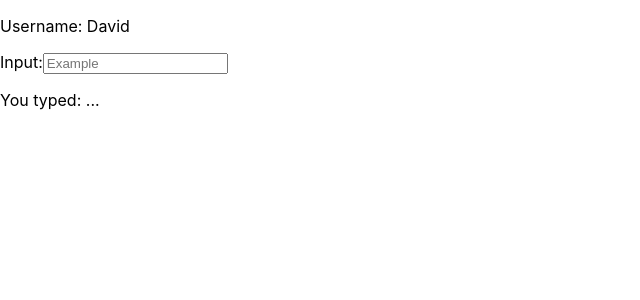
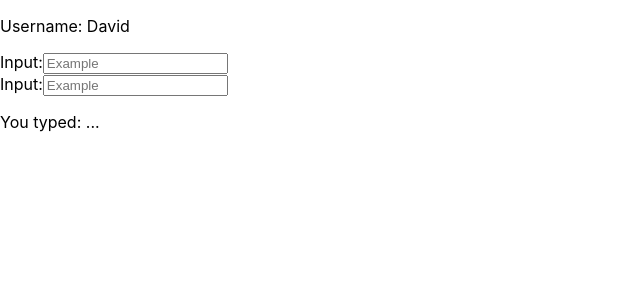
Before and after one commit to lyndsiWilliams/react-testing-course, a React (Create React App) app in the folder react-testing/: page / in a window 1280 px wide. Shown: the top 300 px of the page, without its empty margins (0-640 px from the left). Built offline with nearby package versions, Linux system fonts and the light colour scheme.

Commit message:
Section 5.10 complete

```diff
--- a/react-testing/src/App.tsx
+++ b/react-testing/src/App.tsx
@@ -21,6 +21,9 @@ function App() {
   return (
     <div>
       {user ? <p>Username: {user.name}</p> : null}
+      <CustomInput value={text} onChange={handleChange}>
+        Input:
+      </CustomInput>
       <CustomInput value={text} onChange={handleChange}>
         Input:
       </CustomInput>
```
Also changed, not shown: 1 other file (tests, documents, lock files or other folders).
